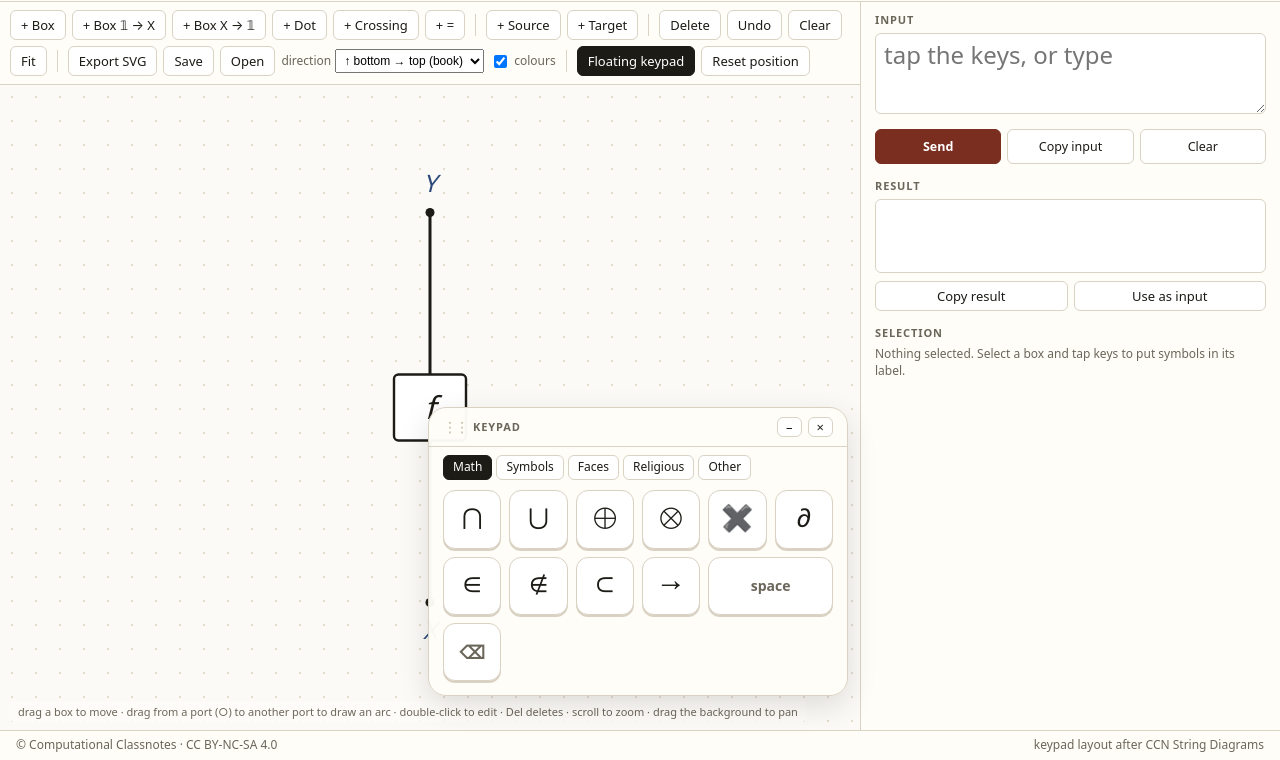
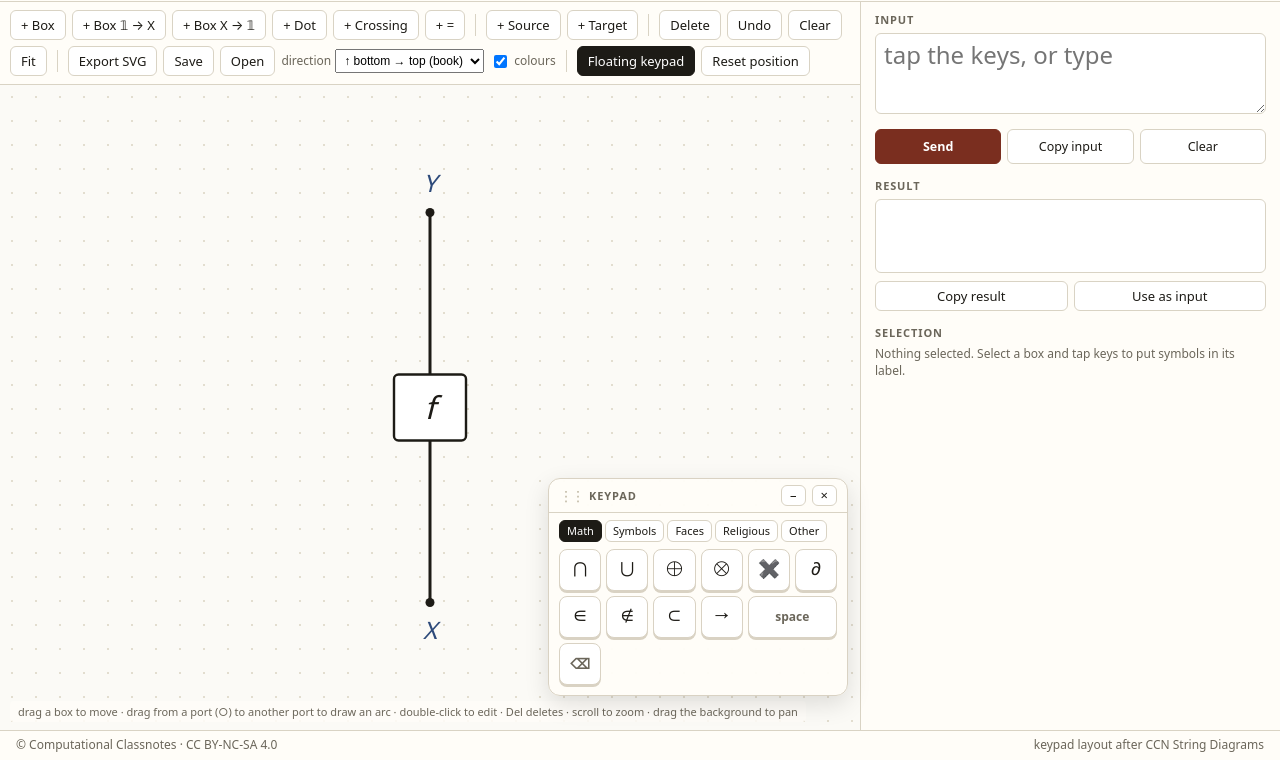
Before and after one commit to lossofgenerality/ccn-keypad, a plain HTML site: page src/keypad.html in a window 1280 px wide. Shown: the part 40-800 px from the top of the page. Drawn offline with Linux system fonts and the light colour scheme; a web font is replaced by a local one.

Commit message:
Smaller floating keypad, same colours and style
Panel 300 px wide (was 420), keys 18 px with 5 px gaps and 8 px corners,
smaller tabs; white keys, raised edge and colours unchanged.
Content-Security-Policy hashes rebuilt.

```diff
--- a/src/keypad.html
+++ b/src/keypad.html
@@ -61,10 +61,10 @@ svg:hover .port{opacity:.9}
 .insp .row>*{flex:1}
 .hint{font-size:12px;color:var(--muted)}
 /* floating keypad, on top of the canvas */
-#fpad{position:absolute;z-index:5;right:12px;bottom:34px;width:420px;max-width:calc(100% - 16px);background:rgba(255,253,248,.97);
-  border:1px solid #d9d2c3;border-radius:18px;box-shadow:0 10px 30px rgba(0,0,0,.12);padding:0 14px 14px}
+#fpad{position:absolute;z-index:5;right:12px;bottom:34px;width:300px;max-width:calc(100% - 16px);background:rgba(255,253,248,.97);
+  border:1px solid #d9d2c3;border-radius:12px;box-shadow:0 8px 24px rgba(0,0,0,.12);padding:0 10px 10px}
 #fpad[hidden]{display:none}
-#fpad .fhead{display:flex;align-items:center;gap:6px;margin:0 -14px;padding:9px 14px;border-bottom:1px solid var(--line);cursor:grab;touch-action:none;user-select:none}
+#fpad .fhead{display:flex;align-items:center;gap:6px;margin:0 -10px;padding:6px 10px;border-bottom:1px solid var(--line);cursor:grab;touch-action:none;user-select:none}
 #fpad.drag .fhead{cursor:grabbing}
 #fpad .fhead b{font:600 11px/1 system-ui;text-transform:uppercase;letter-spacing:.08em;color:var(--muted);flex:1}
 #fpad .fhead .grip{color:#b9b09a;letter-spacing:-2px}
@@ -76,20 +76,20 @@ section h2 .st{font-weight:400;text-transform:none;letter-spacing:0;flex:1}
 textarea{width:100%;font:24px/1.4 var(--math);padding:6px 8px;border:1px solid var(--line);border-radius:6px;background:#fff;color:var(--ink);resize:vertical}
 #expr{min-height:74px}
 /* keypad: same structure as the CCN String Diagrams editor */
-.keytabs{display:flex;flex-wrap:wrap;gap:4px;margin-top:8px}
-.keytabs button{font-size:12px;padding:3px 9px}
+.keytabs{display:flex;flex-wrap:wrap;gap:3px;margin-top:7px}
+.keytabs button{font-size:11px;padding:2px 7px}
 .keytabs button.on{background:var(--ink);color:#fff;border-color:var(--ink)}
 /* keys: the style of the CCN Keypad in the repo (rounded square keys with a raised edge) */
-.keypad{display:grid;grid-template-columns:repeat(6,1fr);gap:8px;margin-top:10px}
-.keypad button{aspect-ratio:1/1;font:26px/1 var(--math);display:flex;align-items:center;justify-content:center;min-width:0;padding:0;
-  border:1px solid #d9d2c3;border-radius:12px;background:#fff;box-shadow:0 2px 0 #d9d2c3;transition:background .1s,transform .05s}
+.keypad{display:grid;grid-template-columns:repeat(6,1fr);gap:5px;margin-top:7px}
+.keypad button{aspect-ratio:1/1;font:18px/1 var(--math);display:flex;align-items:center;justify-content:center;min-width:0;padding:0;
+  border:1px solid #d9d2c3;border-radius:8px;background:#fff;box-shadow:0 2px 0 #d9d2c3;transition:background .1s,transform .05s}
 .keypad button:hover{background:#f0ebe0;border-color:#d9d2c3}
 .keypad button:active{transform:translateY(1px)}
 .keypad button:focus-visible{outline:2px solid var(--accent);outline-offset:2px}
-.keypad .w2{grid-column:span 2;aspect-ratio:auto;font:600 14px/1 system-ui;color:var(--muted)}
-.keypad .w3{grid-column:span 3;aspect-ratio:auto;font:600 14px/1 system-ui;color:var(--muted)}
-.keypad [data-ins="⌫"]{font:600 18px/1 system-ui;color:var(--muted)}
-@media(max-width:420px){.keypad{grid-template-columns:repeat(4,1fr)}.keypad button{font-size:24px}}
+.keypad .w2{grid-column:span 2;aspect-ratio:auto;font:600 12px/1 system-ui;color:var(--muted)}
+.keypad .w3{grid-column:span 3;aspect-ratio:auto;font:600 12px/1 system-ui;color:var(--muted)}
+.keypad [data-ins="⌫"]{font:600 14px/1 system-ui;color:var(--muted)}
+@media(max-width:420px){.keypad button{font-size:17px}}
 .actions{display:grid;grid-template-columns:1fr 1fr 1fr;gap:6px;margin-top:10px}
 .actions button{padding:8px 4px;font-size:12.5px}
 #result{font:22px/1.5 var(--math);padding:6px 10px;border:1px solid var(--line);border-radius:6px;background:#fff;min-height:74px;white-space:pre-wrap;overflow-wrap:anywhere;max-height:240px;overflow:auto}
```
Also changed, not shown: index.html (+13 -13 lines).
